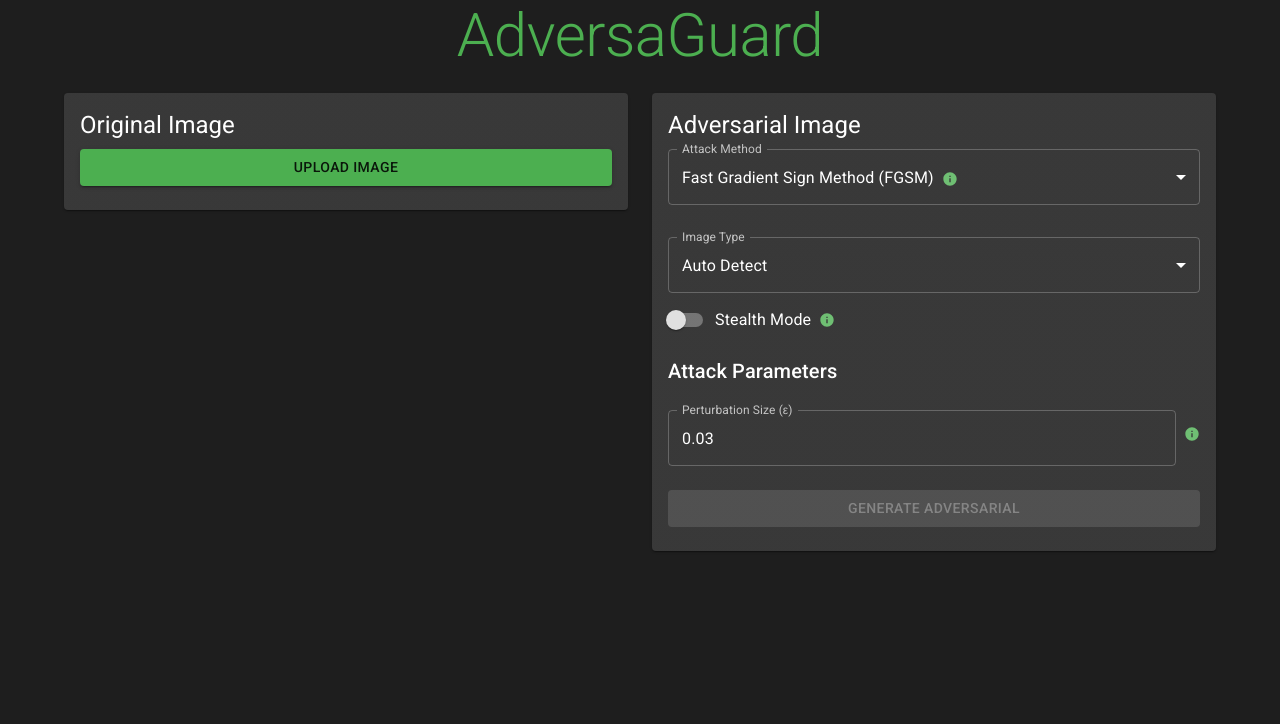
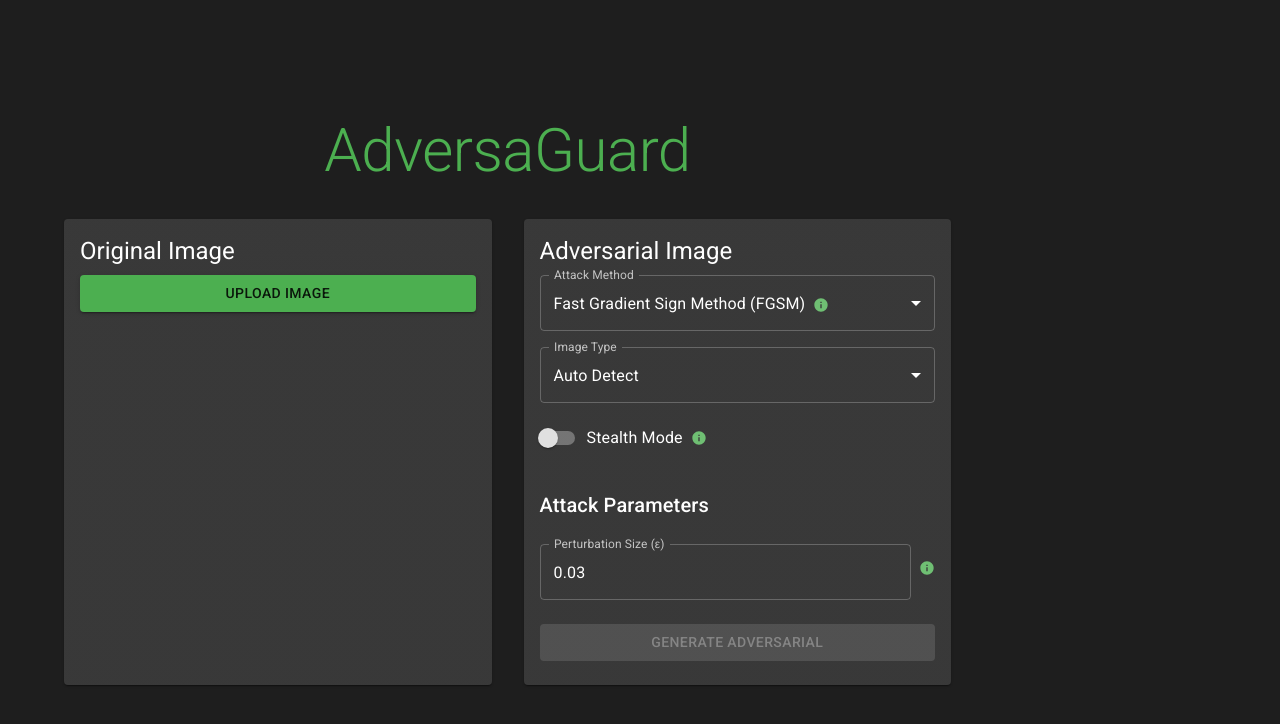
Before and after one commit to DejaunG/AdverseraGuardV2, a React (Create React App) app in the folder frontend/: page / in a window 1280 px wide. Shown: the top 724 px of the page. Built offline with nearby package versions, Linux system fonts and the light colour scheme.

Commit message:
Made the identification more efficient

```diff
--- a/frontend/src/App.js
+++ b/frontend/src/App.js
@@ -1,4 +1,4 @@
-import React, { useState } from 'react';
+import React, { useState, useEffect } from 'react';
 import {
   Button,
   Card,
@@ -58,7 +58,6 @@ const parameterDescriptions = {
   delta: "How often the attack should successfully fool the model (0-1). Higher values make stronger but more visible attacks.",
   max_iter_uni: "How many times to try improving the attack. More attempts = better results but longer runtime."
 };
-
 
 const methodConfigs = {
   fgsm: {
@@ -127,6 +126,9 @@ const methodConfigs = {
 };
 
 const AdversaGuardUI = () => {
+  // Add animation state
+  const [visible, setVisible] = useState(false);
+
   const [selectedImage, setSelectedImage] = useState(null);
   const [adversarialImage, setAdversarialImage] = useState(null);
   const [method, setMethod] = useState('fgsm');
@@ -137,6 +139,11 @@ const AdversaGuardUI = () => {
   const [adversarialPrediction, setAdversarialPrediction] = useState(null);
   const [imageType, setImageType] = useState('auto');
   const [isLoading, setIsLoading] = useState(false);
+
+  // Trigger animation on mount
+  useEffect(() => {
+    setVisible(true);
+  }, []);
 
   const handleMethodChange = (e) => {
     const newMethod = e.target.value;
@@ -263,22 +270,62 @@ const AdversaGuardUI = () => {
     </Tooltip>
   );
 
+  const containerStyles = {
+    minHeight: '100vh',
+    display: 'flex',
+    alignItems: 'center',
+    paddingTop: '2rem',
+    paddingBottom: '2rem',
+    opacity: visible ? 1 : 0,
+    transform: visible ? 'translateY(0)' : 'translateY(20px)',
+    transition: 'opacity 0.5s ease-in-out, transform 0.7s ease-out'
+  };
+
+  const cardStyles = {
+    height: '100%',
+    transition: 'transform 0.3s ease-in-out, box-shadow 0.3s ease-in-out',
+    '&:hover': {
+      transform: 'scale(1.01)',
+      boxShadow: '0 8px 16px rgba(0,0,0,0.2)'
+    }
+  };
+
+  const imageStyles = {
+    width: '100%',
+    marginBottom: '1rem',
+    borderRadius: '4px',
+    transition: 'opacity 0.3s ease-in-out',
+    opacity: 1
+  };
+
   return (
     <ThemeProvider theme={theme}>
       <CssBaseline />
-      <Container maxWidth="lg">
-        <Typography variant="h2" align="center" gutterBottom style={{ color: '#4caf50' }}>
+      <div style={{ backgroundColor: theme.palette.background.default }}>
+        <Container maxWidth="lg" sx={containerStyles}>
+          <div>
+            <Typography
+              variant="h2"
+              align="center"
+              gutterBottom
+              sx={{
+                color: '#4caf50',
+                marginBottom: '2rem',
+                transition: 'opacity 0.5s ease-in-out',
+                opacity: visible ? 1 : 0
+              }}
+            >
               AdversaGuard
             </Typography>
-        <Grid container spacing={3}>
+            <Grid container spacing={4}>
               <Grid item xs={12} md={6}>
-            <Card>
+                <Card sx={cardStyles}>
                   <CardContent>
                     <Typography variant="h5" gutterBottom>
                       Original Image
                     </Typography>
                     {selectedImage && (
-                  <img src={selectedImage} alt="Original" style={{ width: '100%', marginBottom: '1rem' }} />
+                      <img src={selectedImage} alt="Original" style={imageStyles} />
                     )}
                     {originalPrediction && (
                       <Typography variant="subtitle1" gutterBottom>
@@ -290,6 +337,7 @@ const AdversaGuardUI = () => {
                       component="label"
                       fullWidth
                       color="primary"
+                      sx={{ transition: 'transform 0.2s ease' }}
                     >
                       Upload Image
                       <input
@@ -303,20 +351,20 @@ const AdversaGuardUI = () => {
                 </Card>
               </Grid>
               <Grid item xs={12} md={6}>
-            <Card>
+                <Card sx={cardStyles}>
                   <CardContent>
                     <Typography variant="h5" gutterBottom>
                       Adversarial Image
                     </Typography>
                     {adversarialImage && (
-                  <img src={adversarialImage} alt="Adversarial" style={{ width: '100%', marginBottom: '1rem' }} />
+                      <img src={adversarialImage} alt="Adversarial" style={imageStyles} />
                     )}
                     {adversarialPrediction && (
                       <Typography variant="subtitle1" gutterBottom>
                         Classification: {adversarialPrediction}
                       </Typography>
                     )}
-                <FormControl fullWidth style={{ marginBottom: '1rem' }}>
+                    <FormControl fullWidth sx={{ mb: 2 }}>
                       <InputLabel>Attack Method</InputLabel>
                       <Select
                         value={method}
@@ -338,7 +386,7 @@ const AdversaGuardUI = () => {
                       </Select>
                     </FormControl>
 
-                <FormControl fullWidth margin="normal">
+                    <FormControl fullWidth sx={{ mb: 2 }}>
                       <InputLabel>Image Type</InputLabel>
                       <Select
                         value={imageType}
@@ -364,13 +412,18 @@ const AdversaGuardUI = () => {
                           <InfoTooltip title="When turned on, tries to make changes to the image that are harder for humans to notice." />
                         </div>
                       }
+                      sx={{ mb: 2 }}
                     />
 
-                <Typography variant="h6" gutterBottom style={{ marginTop: '1rem' }}>
+                    <Typography variant="h6" gutterBottom sx={{ mt: 2 }}>
                       Attack Parameters
                     </Typography>
                     {methodConfigs[method].params.map((param) => (
-                  <div key={param} style={{ display: 'flex', alignItems: 'center' }}>
+                      <div key={param} style={{
+                        display: 'flex',
+                        alignItems: 'center',
+                        transition: 'opacity 0.3s ease-in-out'
+                      }}>
                         <TextField
                           label={methodConfigs[method].labels[param]}
                           type="number"
@@ -394,7 +447,13 @@ const AdversaGuardUI = () => {
                       color="primary"
                       onClick={generateAdversarial}
                       fullWidth
-                  style={{ marginTop: '1rem' }}
+                      sx={{
+                        mt: 2,
+                        transition: 'all 0.3s ease-in-out',
+                        '&:hover': {
+                          transform: 'scale(1.02)'
+                        }
+                      }}
                       disabled={isLoading || !selectedImage}
                     >
                       {isLoading ? 'Generating...' : 'Generate Adversarial'}
@@ -403,17 +462,25 @@ const AdversaGuardUI = () => {
                 </Card>
               </Grid>
             </Grid>
+          </div>
+        </Container>
         <Snackbar
           open={!!error}
           autoHideDuration={6000}
           onClose={() => setError(null)}
           anchorOrigin={{ vertical: 'bottom', horizontal: 'center' }}
         >
-          <MuiAlert elevation={6} variant="filled" severity="error" onClose={() => setError(null)}>
+          <MuiAlert
+            elevation={6}
+            variant="filled"
+            severity="error"
+            onClose={() => setError(null)}
+            sx={{ opacity: error ? 1 : 0, transition: 'opacity 0.3s ease-in-out' }}
+          >
             {error}
           </MuiAlert>
         </Snackbar>
-      </Container>
+      </div>
     </ThemeProvider>
   );
 };
```
Also changed, not shown: 1 other file (tests, documents, lock files or other folders). Lines whose indentation alone changed are shown as unchanged.
